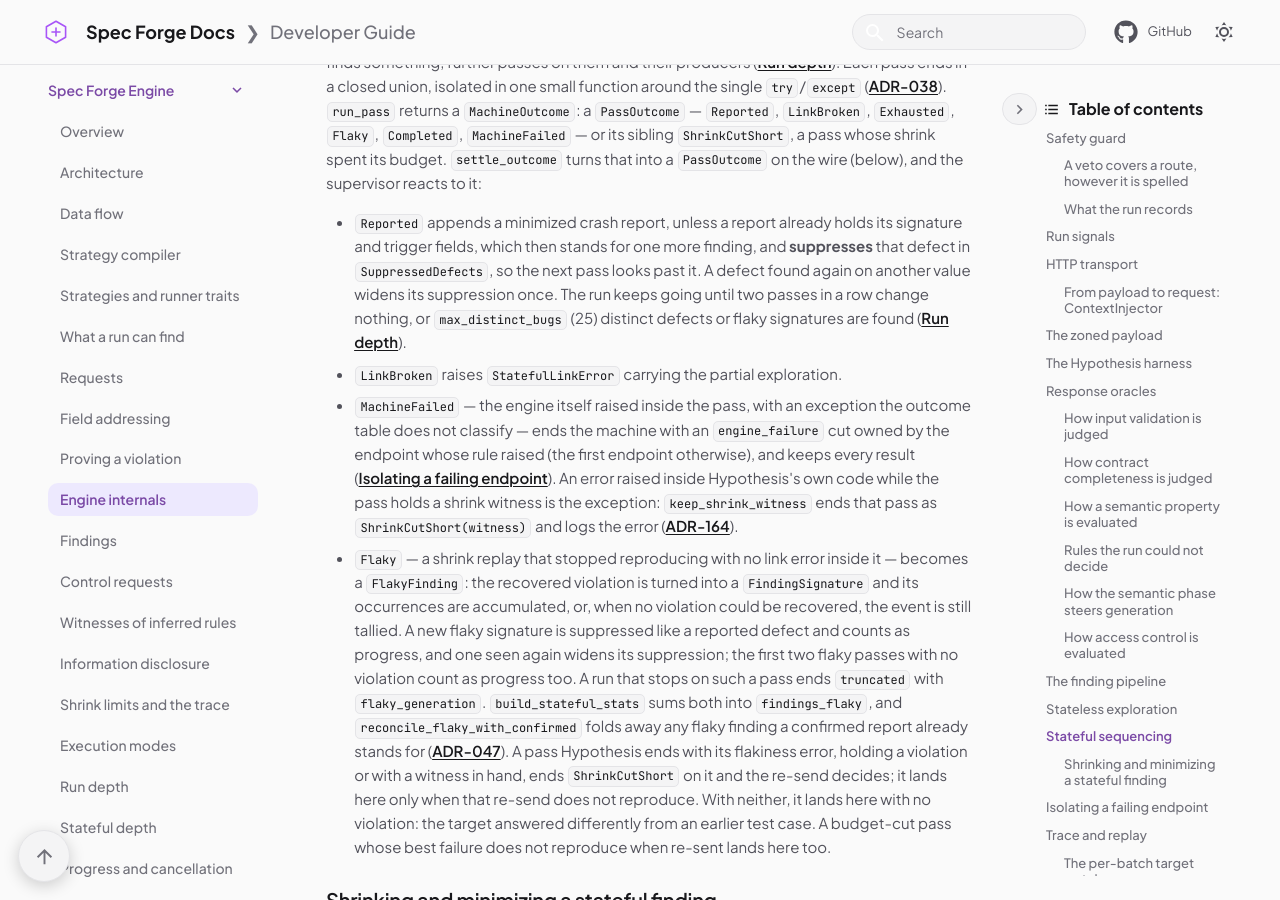
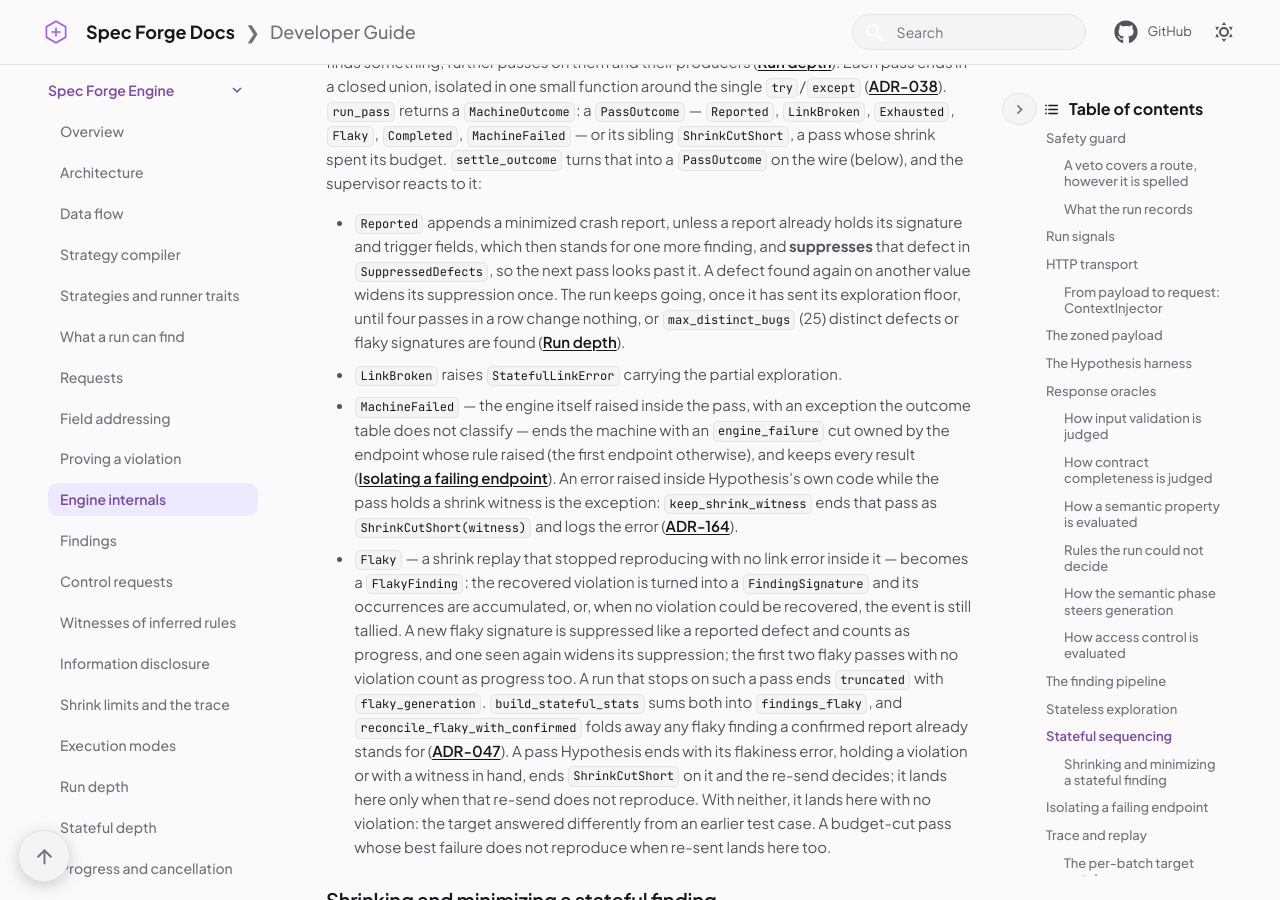
Before and after one commit to Spec-Forge-Testing/specforge-docs, an MkDocs documentation site: the page built from docs/modules/specforge-engine/engine-internals.md, in a window 1280 px wide and 900 px high, scrolled down 23008 px. Built offline with MkDocs 1.6.1 and Material for MkDocs 9.7.7, drawn with Linux system fonts in a browser that asks for light colours; comment, search, counter and statistics services are not loaded.

Commit message:
docs(core): bump the protocol version shown to 0.2.6 and the stateful stop rule in the internals

```diff
--- a/docs/modules/specforge-engine/engine-internals.md
+++ b/docs/modules/specforge-engine/engine-internals.md
@@ -1004,7 +1004,8 @@ and the supervisor reacts to it:
   signature and trigger fields, which then stands for one more finding, and
   **suppresses** that defect in `SuppressedDefects`, so the next pass looks past
   it. A defect found again on another value widens its suppression once. The run
-  keeps going until two passes in a row change nothing, or `max_distinct_bugs`
+  keeps going, once it has sent its exploration floor, until four passes in a row
+  change nothing, or `max_distinct_bugs`
   (25) distinct defects or flaky signatures are found
   ([Run depth](stateful-depth.md#stateful-depth)).
 - `LinkBroken` raises `StatefulLinkError` carrying the partial exploration.
```
Also changed, not shown: docs/modules/core/index.md (+1 -1 lines).
